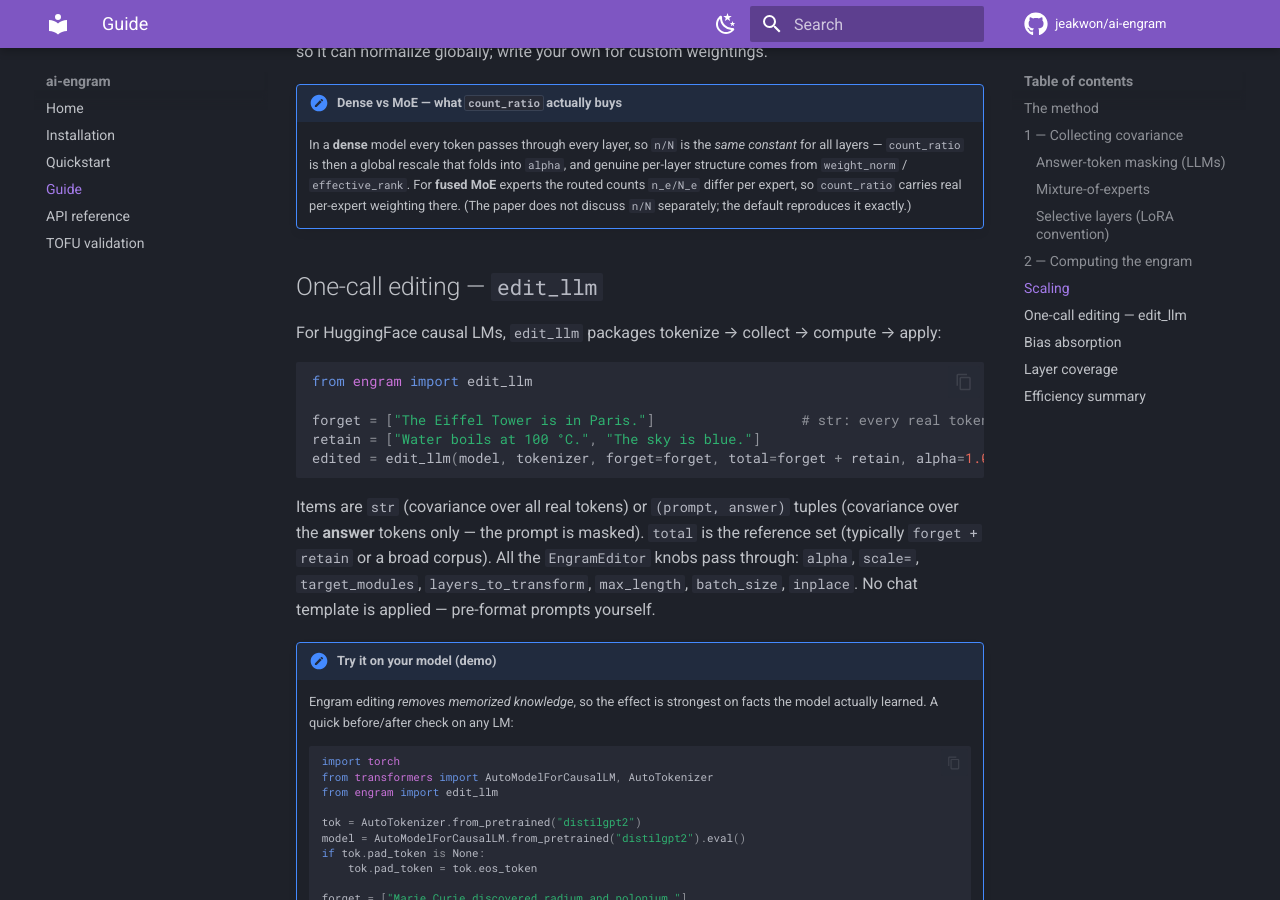
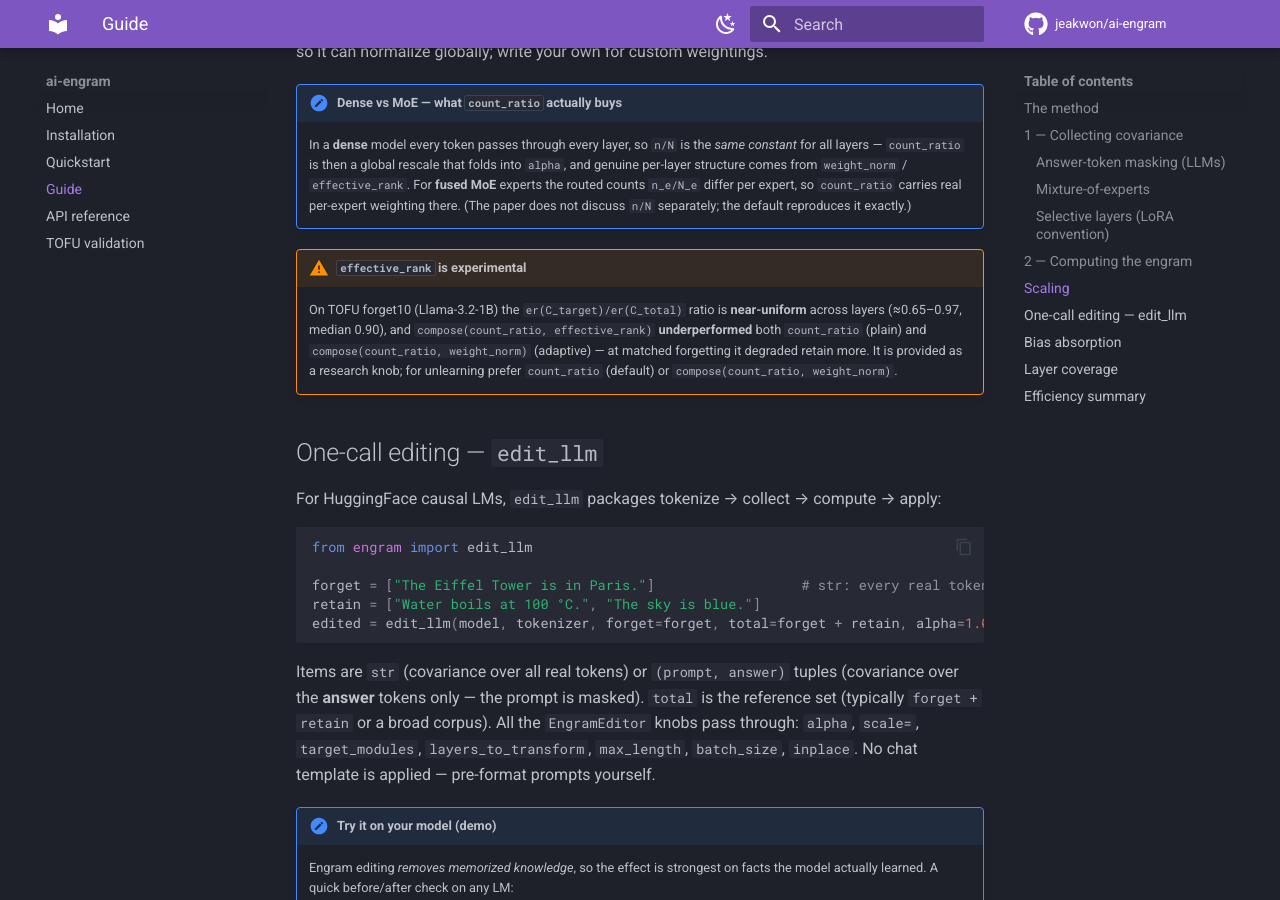
Before and after one commit to jeakwon/ai-engram, an MkDocs documentation site: the page built from docs/guide.md, in a window 1280 px wide and 900 px high, scrolled down 4266 px. Built offline with MkDocs 1.6.1 and Material for MkDocs 9.7.7, drawn with Linux system fonts in a browser that asks for light colours; comment, search, counter and statistics services are not loaded.

Commit message:
release: 0.7.0 — edit_llm + effective_rank (target/total ratio)
Ship the M3.1 work: one-call edit_llm, and effective_rank =
er(C_target)/er(C_total) per layer. Bump 0.6.0 -> 0.7.0, finalize
CHANGELOG [0.7.0]. Add an "experimental" caveat to effective_rank — on
TOFU forget10 it underperformed count_ratio (plain) and
compose(count_ratio, weight_norm) (adaptive); its er ratio is
near-uniform, so prefer plain/adaptive for unlearning.

Validated this cycle (SLURM): pytest 4.57(57)/5.12(58); TOFU Overall
0.998/0.705/0.815 = paper; adaptive (compose cr×wn) beats plain;
effective_rank characterized via the cr-composed alpha sweep.

Co-Authored-By: Claude Opus 4.8 (1M context) <noreply@anthropic.com>

```diff
--- a/docs/guide.md
+++ b/docs/guide.md
@@ -192,6 +192,14 @@ A scaling function takes the whole `{name: LayerScaleInfo}` dict and returns
     `count_ratio` carries real per-expert weighting there. (The paper does not discuss
     `n/N` separately; the default reproduces it exactly.)
 
+!!! warning "`effective_rank` is experimental"
+    On TOFU forget10 (Llama-3.2-1B) the `er(C_target)/er(C_total)` ratio is **near-uniform**
+    across layers (≈0.65–0.97, median 0.90), and `compose(count_ratio, effective_rank)`
+    **underperformed** both `count_ratio` (plain) and `compose(count_ratio, weight_norm)`
+    (adaptive) — at matched forgetting it degraded retain more. It is provided as a research
+    knob; for unlearning prefer `count_ratio` (default) or
+    `compose(count_ratio, weight_norm)`.
+
 ## One-call editing — `edit_llm`
 
 For HuggingFace causal LMs, `edit_llm` packages tokenize → collect → compute → apply:
--- a/pyproject.toml
+++ b/pyproject.toml
@@ -4,7 +4,7 @@ build-backend = "hatchling.build"
 
 [project]
 name = "ai-engram"
-version = "0.6.0"
+version = "0.7.0"
 description = "Minimal, efficient covariance-based engram extraction for editing HuggingFace LLMs"
 readme = "README.md"
 requires-python = ">=3.9"
--- a/src/engram/__init__.py
+++ b/src/engram/__init__.py
@@ -53,4 +53,4 @@ __all__ = [
     "handler_for",
 ]
 
-__version__ = "0.6.0"
+__version__ = "0.7.0"
```
Also changed, not shown: CHANGELOG.md (+1 -1 lines).
